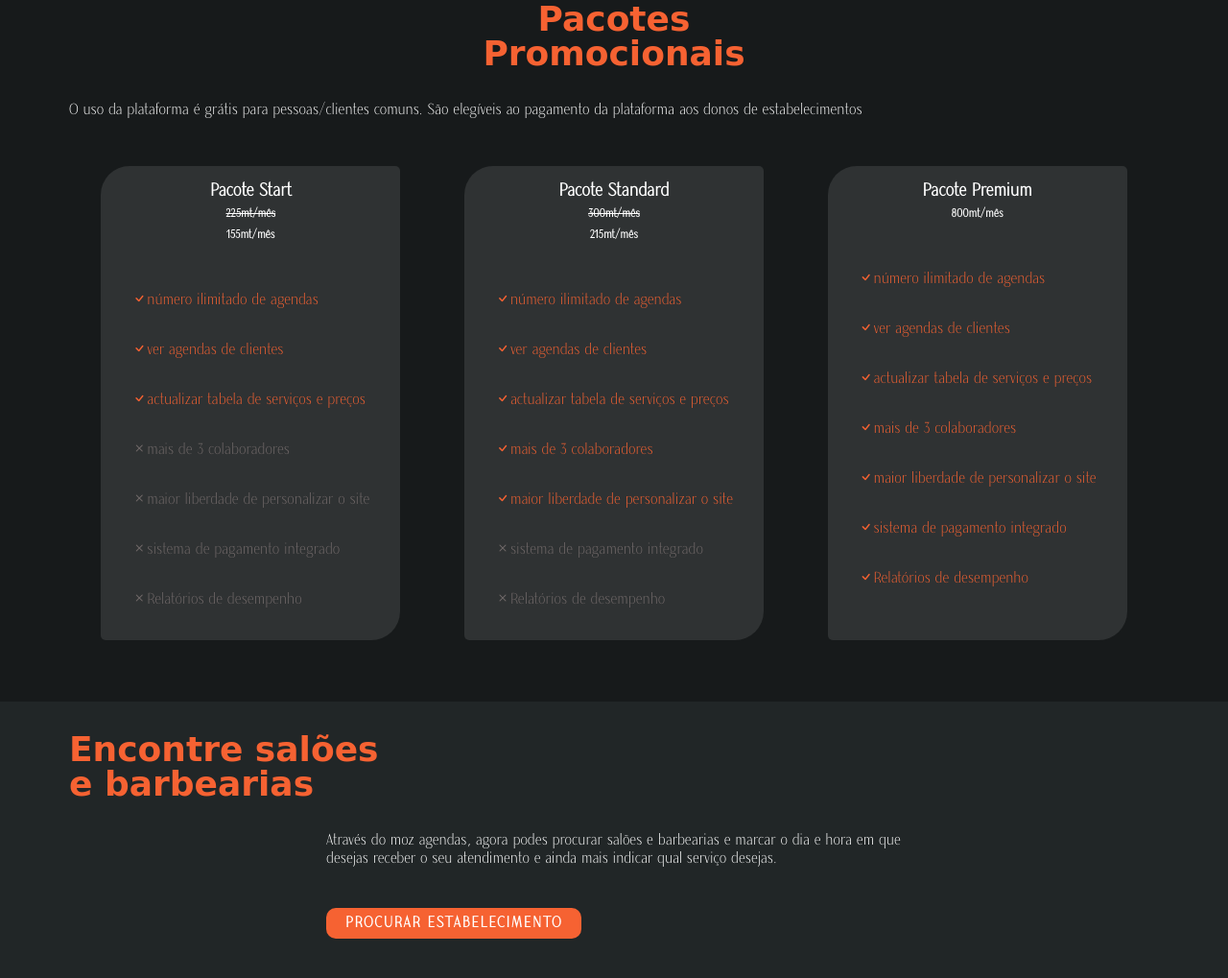
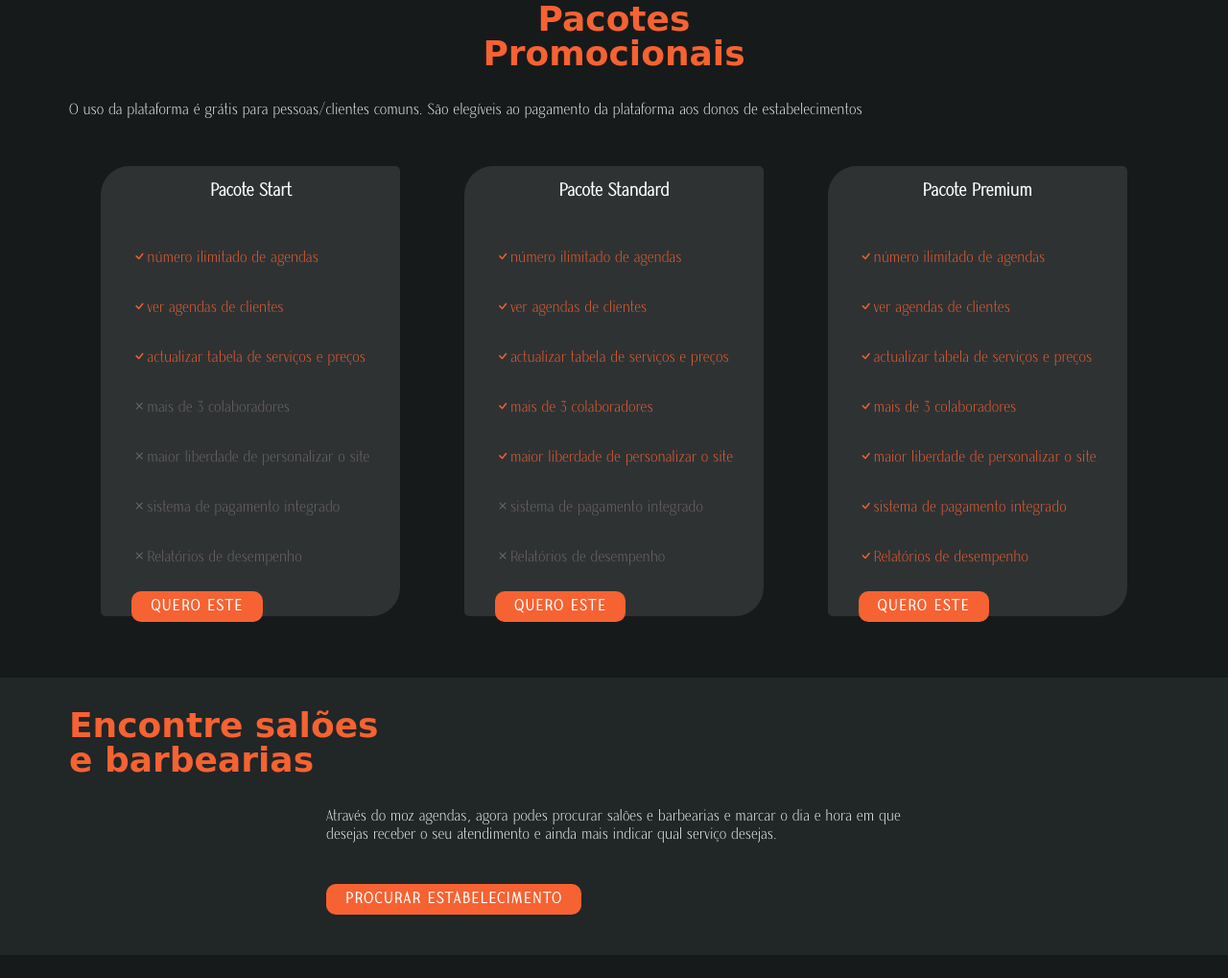
Before and after one commit to Oscar-Ossufo-Sail-Namicano/barbershop-csm, a Flask app: page / in a window 1280 px wide. Shown: the part 1342-2361 px from the top of the page at 96% size. Run offline with Flask 3, Linux system fonts and the light colour scheme; parts of the project's set-up code (start-up, migrations or seed data) failed here and were passed over.

Commit message:
added choice button on packages card

```diff
--- a/application.py
+++ b/application.py
@@ -1223,10 +1223,10 @@ def subscribe_employer(establishment_alias):
 
 
 if __name__ == "__main__":
-
-    port = int(os.getenv('PORT'), '5000')
+    '''
+   port = int(os.getenv('PORT'), '5000')
     #We are getting the port where our server is running, else we use the 5000
     app.run(host='0.0.0.0', port=port)
+'''
 
-
-    #app.run(debug=True)
+    app.run(debug=True)
--- a/templates/index.html
+++ b/templates/index.html
@@ -112,7 +112,7 @@
                     <div class="packages_list">
                         <div class="package">
                             <div class="package_name">
-                                <h3>Pacote Start<br><span style="font-size: 65%;"><del>225mt/mês</del><br>155mt/mês</span></h3>
+                                <h3>Pacote Start<br><span style="font-size: 65%;"></span></h3>
                             </div>
                             <div class="package_benefit">
                                 <i class="bi bi-check"></i>
@@ -145,10 +145,11 @@
                                 <i class="bi bi-x"></i>
                                 <p class="unavailable">Relatórios de desempenho</p>
                             </div>
+                            <a class="btn" href="https://wa.me/258842244136?text=%2ADE%20MOZ%20AGENDAS:%2A%0AEstou%20interessado/a%20no%20pacote%20Start%20">quero este</a>
                         </div> <!--package 1 end-->
                         <div class="package">
                             <div class="package_name">
-                                <h3>Pacote Standard<br><span style="font-size: 65%;"><del>300mt/mês</del><br>215mt/mês</span></h3>
+                                <h3>Pacote Standard<br><span style="font-size: 65%;"></span></h3>
 
                             </div>
                             <div class="package_benefit">
@@ -182,11 +183,12 @@
                                 <i class="bi bi-x"></i>
                                 <p class="unavailable">Relatórios de desempenho</p>
                             </div>
+                            <a class="btn" href="https://wa.me/258842244136?text=%2ADE%20MOZ%20AGENDAS:%2A%0AEstou%20interessado/a%20no%20pacote%20Standard%20">quero este</a>
                         </div> <!--package 2 end-->
 
                         <div class="package">
                             <div class="package_name">
-                                <h3>Pacote Premium<br><span style="font-size: 65%;">800mt/mês</span></h3>
+                                <h3>Pacote Premium<br><span style="font-size: 65%;"></span></h3>
                             </div>
                             <div class="package_benefit">
                                 <i class="bi bi-check"></i>
@@ -219,6 +221,7 @@
                                 <i class="bi bi-check"></i>
                                 <p>Relatórios de desempenho</p>
                             </div>
+                            <a class="btn" href="https://wa.me/258842244136?text=%2ADE%20MOZ%20AGENDAS:%2A%0AEstou%20interessado/a%20no%20pacote%20Premium%20">quero este</a>
                         </div> <!--package 3 end-->
 
 
```
